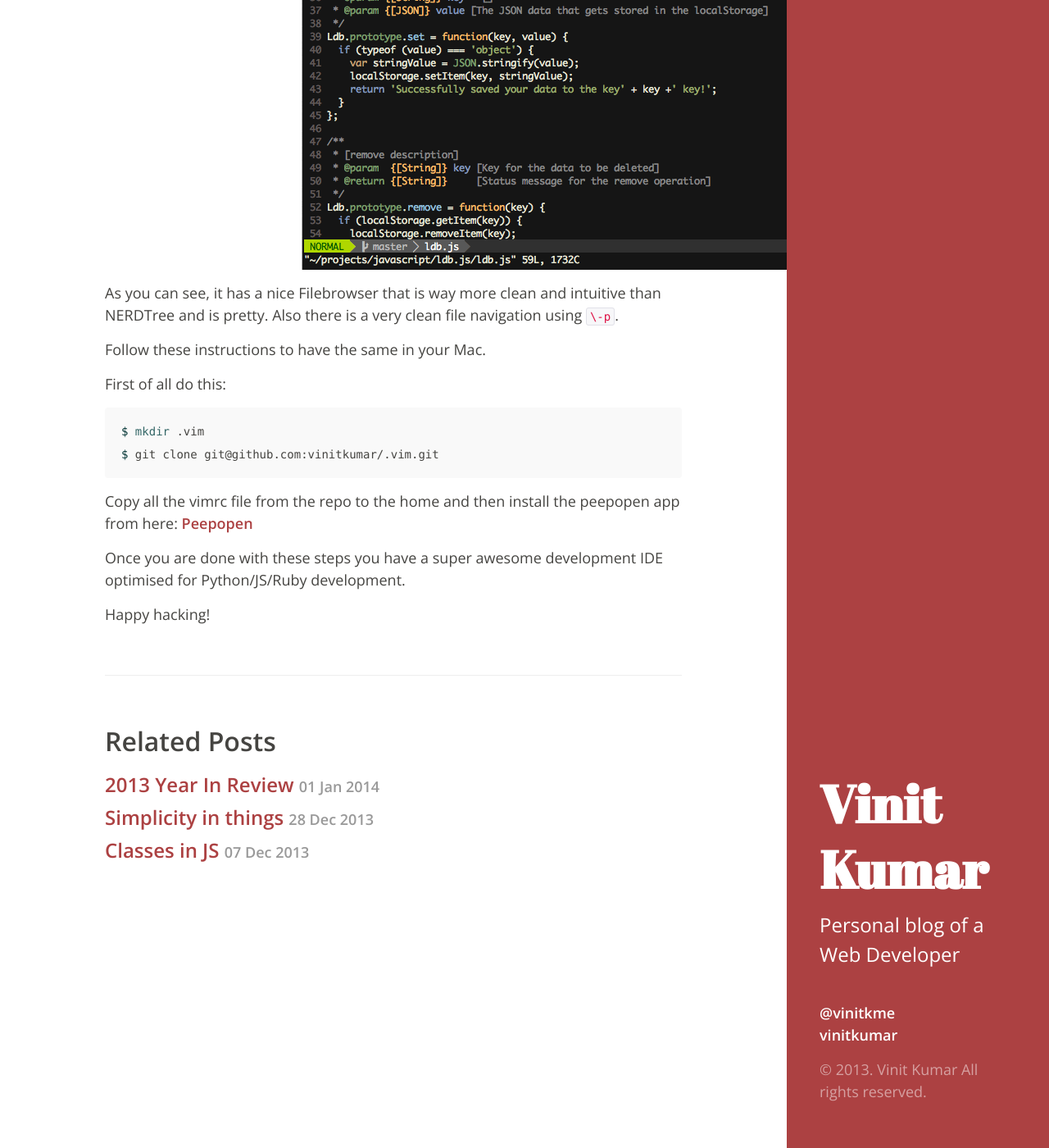
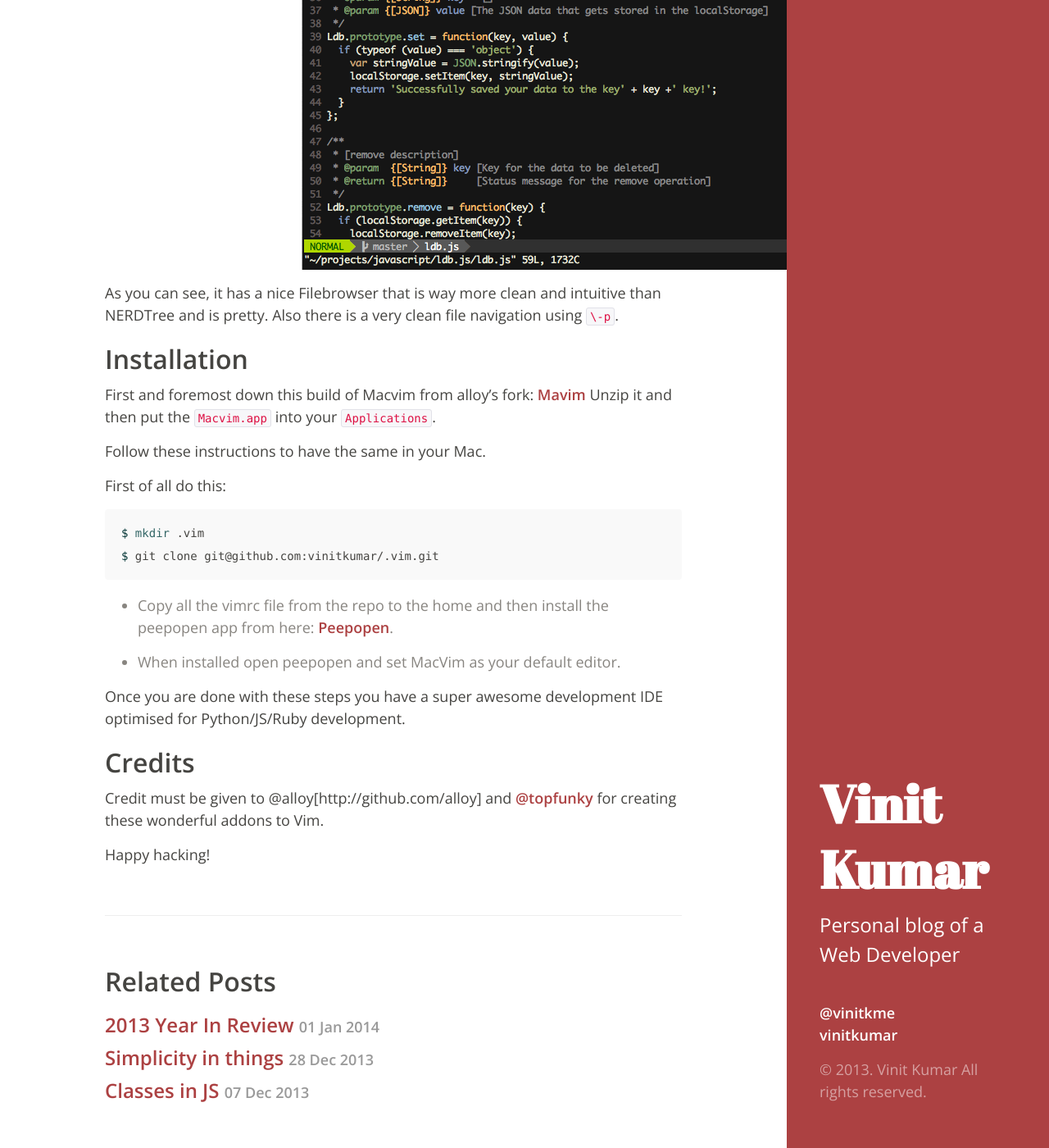
Before and after one commit to vinitkumar/vinitkumar.github.com, a Jekyll site: the page built from _posts/2014-01-03-Setup-Macvim-for-maximum-awesomeness.md, in a window 1280 px wide and 1400 px high, scrolled down 960 px. Shown: the whole window at 82% size. Built offline with Jekyll 4.4.1, drawn with Linux system fonts in a browser that asks for light colours; Markdown is read by kramdown in place of the engine named in the settings.

Commit message:
add proper links

````diff
--- a/_posts/2014-01-03-Setup-Macvim-for-maximum-awesomeness.md
+++ b/_posts/2014-01-03-Setup-Macvim-for-maximum-awesomeness.md
@@ -21,6 +21,12 @@ As you can see, it has a nice Filebrowser that is way more clean and
 intuitive than NERDTree and is pretty. Also there is a very clean file
 navigation using `\-p`.
 
+## Installation
+
+First and foremost down this build of Macvim from alloy's fork:
+[Mavim](https://github.com/alloy/macvim/releases/download/snapshot-71/MacVim-71-20130920.zip)
+Unzip it and then put the `Macvim.app` into your `Applications`.
+
 Follow these instructions to have the same in your Mac.
 
 
@@ -31,11 +37,18 @@ $ mkdir .vim
 $ git clone git@github.com:vinitkumar/.vim.git
 ```
 
-Copy all the vimrc file from the repo to the home and then install the
-peepopen app from here: [Peepopen](http://topfunky.github.io/PeepOpen/)
+- Copy all the vimrc file from the repo to the home and then install the
+peepopen app from here: [Peepopen](http://topfunky.github.io/PeepOpen/).
+
+- When installed open peepopen and set MacVim as your default editor.
 
 Once you are done with these steps you have a super awesome development
 IDE optimised for Python/JS/Ruby development.
 
+##Credits
+
+Credit must be given to @alloy[http://github.com/alloy] and
+[@topfunky](http://twitter.com/topfunky) for creating these wonderful
+addons to Vim.
 
 Happy hacking!
````
